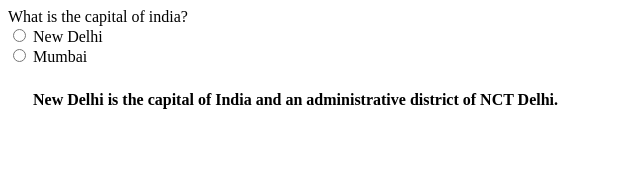
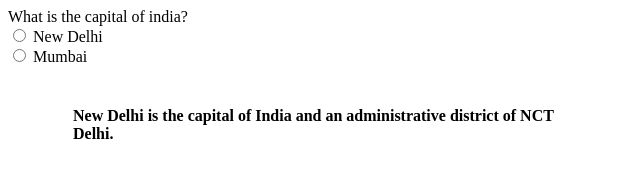
Before and after one commit to acciojob/trivia-Srikanth-235, a website: page main.html in a window 1280 px wide. Shown: the whole page, without its empty margins (0-640 px from the left). Drawn offline with Linux system fonts and the light colour scheme.

Commit message:
created a submission

```diff
--- a/main.html
+++ b/main.html
@@ -13,7 +13,7 @@
 	<input type="radio" name="capital" value='Mumbai'>
 	<label>Mumbai</label><br>
 	<div style="Max-width:600px; Margin:10px; padding:15px; Border-left:8px; color:green: backgroundcolor:#f8fffe;Font-weight:Bold">
-	<blackquote>New Delhi is the capital of India and an administrative district of NCT Delhi.
+	<blockquote cite='https://en.wikipedia.org/wiki/New_Delhi'>New Delhi is the capital of India and an administrative district of NCT Delhi.
 		</blockquote>
 	</div>
 
```
